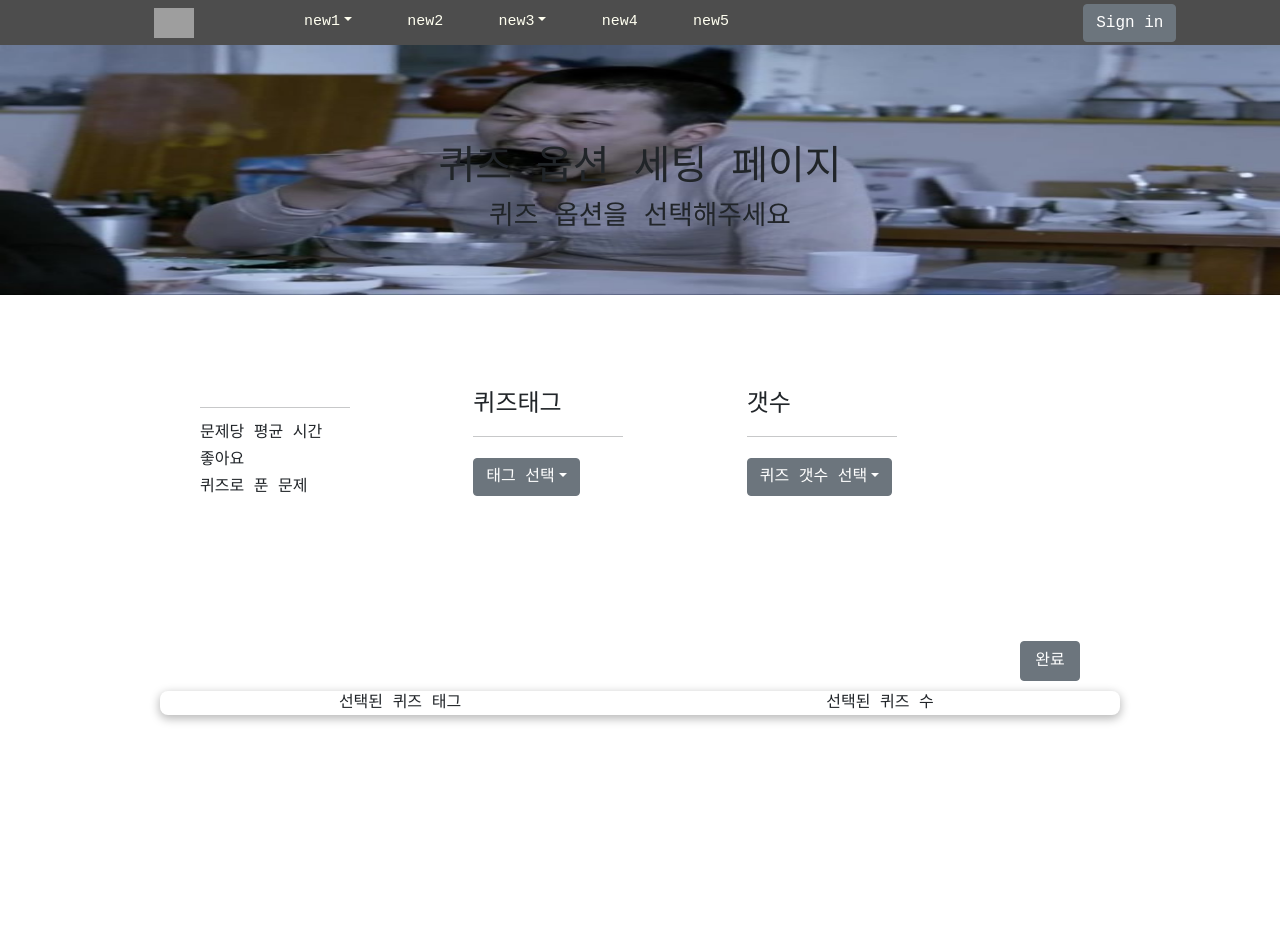
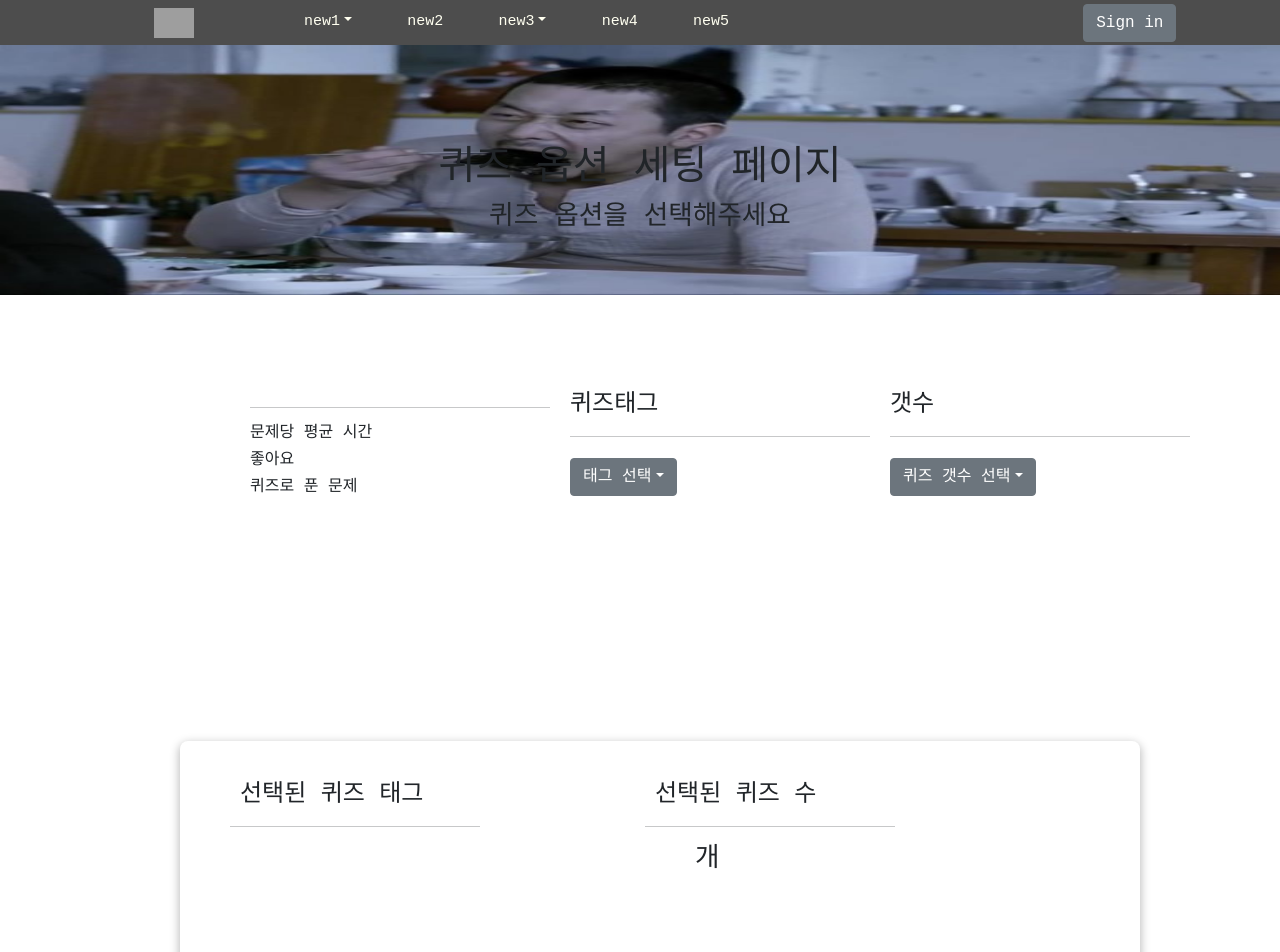
Before and after one commit to dnd-side-project/dnd-5th-10-frontend, a React (Create React App) app: page /SetQuizOptions in a window 1280 px wide. Shown: the top 952 px of the page. Before the commit the page ends 800 px from the top, so only its background shows below. Built offline with nearby package versions, Linux system fonts and the light colour scheme; grey boxes are pictures that could not be loaded.

Commit message:
feat: 퀴즈 옵션 세팅(퀴즈 태그, 퀴즈 수) 값 설정 구현

```diff
--- a/src/components/SetQuizOptions.css
+++ b/src/components/SetQuizOptions.css
@@ -17,8 +17,7 @@
 }
 
 .set-quiz-options-box {
-  /* background-color: blue; */
-  padding-left: 200px;
+  padding-left: 250px;
   padding-right: 200px;
   display: flex;
   width: 100%;
@@ -26,31 +25,71 @@
 }
 
 .set-quiz-options-box > div {
+  padding-right: 20px;
   font-size: 25pt;
   flex: 1;
   text-align: left;
 }
 
 .line {
-  width: 150px;
+  width: 300px;
 }
 
-.quiz-option-btn {
+.select-tag > h6 {
+  font-size: 4pt;
+}
+
+.quiz-start-btn {
   height: 40px;
-  width: 60px;
+  width: 100px;
   float: right;
-  margin-top: 250px;
+  margin-top: 280px;
+  margin-right: 30px;
 }
 
 .quiz-setting-result-box {
   display: flex;
+  margin-left: 180px;
   margin-top: 50px;
-  margin: auto;
+  margin-bottom: 100px;
+  align-content: center;
+
   width: 75%;
+  height: 350px;
   border-radius: 8px;
   box-shadow: 0px 3px 10px 1px rgb(187, 187, 187);
 }
 
 .quiz-setting-result-box > div {
+  text-align: left;
   flex: 1;
+  padding-left: 50px;
 }
+
+.quiz-setting-result-box > div > h4 {
+  margin-left: 10px;
+  margin-top: 40px;
+}
+
+.quiz-setting-result-box > div > h1 {
+  position: relative;
+  margin-left: 50px;
+  font-size: 20pt;
+}
+
+.dropdown-menu {
+  height: 150px;
+  overflow-y: scroll;
+}
+
+.two-line {
+  width: 250px;
+  align-items: center;
+}
+.selected-tag-btn {
+  margin: 10px;
+}
+
+.selected-quiz-cnt {
+  font-size: 60px;
+}
--- a/src/components/SetQuizOptions.js
+++ b/src/components/SetQuizOptions.js
@@ -1,16 +1,36 @@
 import 'components/SetQuizOptions.css'
-import Tags from 'components/Tags'
-import { useEffect, useState } from 'react'
+import { useState } from 'react'
 import { Dropdown, DropdownToggle, DropdownMenu, DropdownItem, Button } from 'reactstrap'
 import { withRouter } from 'react-router-dom'
+import tagItems from 'constants/TagItems'
 
 const questionRegisterImg = '/img/questionRegister.jpg'
 
-const SetQuizOptions = (props) => {
+const SetQuizOptions = () => {
   const [tagDropdownOpen, setTagDropdownOpen] = useState(false)
   const [cntDropdownOpen, setCntDropdownOpen] = useState(false)
   const tagToggle = () => setTagDropdownOpen((prevState) => !prevState)
   const cntToggle = () => setCntDropdownOpen((prevState) => !prevState)
+
+  const [selectedQuizTag, setselectedQuizTag] = useState([])
+  const [selectedQuizCnt, setSelectedQuizCnt] = useState(null)
+
+  const selectedTag = (e) => {
+    setselectedQuizTag(selectedQuizTag.concat(e.target.id))
+  }
+
+  const deselectedTag = (e) => {
+    setselectedQuizTag(selectedQuizTag.filter((element) => element !== e.target.id))
+  }
+
+  const selectedCnt = (e) => {
+    setSelectedQuizCnt(e.target.id)
+  }
+  // 최대 문제 선택 갯수
+  const quizCnt = new Array(30).fill().map((cnt, i) => {
+    return i
+  })
+  const quizMinToMax = quizCnt.slice(4, 30)
 
   return (
     <div className="set-quiz-options">
@@ -32,26 +52,54 @@ const SetQuizOptions = (props) => {
           <hr className="line" />
           <Dropdown isOpen={tagDropdownOpen} toggle={tagToggle}>
             <DropdownToggle caret>태그 선택</DropdownToggle>
-            <DropdownMenu>
-              <DropdownItem text></DropdownItem>
+            <DropdownMenu className="dropdown-menu">
+              {tagItems.map((tagItem, i) => {
+                return (
+                  <DropdownItem key={i} onClick={selectedTag} id={tagItem.name}>
+                    {tagItem.name}
+                  </DropdownItem>
+                )
+              })}
             </DropdownMenu>
           </Dropdown>
         </div>
+        {console.log(selectedQuizTag)}
         <div className="select-quiz-count">
           <h4>갯수</h4>
           <hr className="line" />
           <Dropdown isOpen={cntDropdownOpen} toggle={cntToggle}>
             <DropdownToggle caret>퀴즈 갯수 선택</DropdownToggle>
-            <DropdownMenu>
-              <DropdownItem text></DropdownItem>
+            <DropdownMenu className="dropdown-menu">
+              {quizMinToMax.map((cnt, i) => {
+                return (
+                  <DropdownItem key={i} onClick={selectedCnt} id={cnt + 1}>
+                    {cnt + 1}
+                  </DropdownItem>
+                )
+              })}
             </DropdownMenu>
           </Dropdown>
         </div>
-        <Button className="quiz-option-btn">완료</Button>
+        {console.log(selectedQuizCnt)}
       </div>
       <div className="quiz-setting-result-box">
-        <div>선택된 퀴즈 태그</div>
-        <div>선택된 퀴즈 수</div>
+        <div>
+          <h4>선택된 퀴즈 태그</h4>
+          <hr className="two-line" />
+          {selectedQuizTag.map((selectedTag, i) => {
+            return (
+              <Button className="selected-tag-btn" key={i} id={selectedTag} onClick={deselectedTag}>
+                {selectedTag} X
+              </Button>
+            )
+          })}
+        </div>
+        <div>
+          <h4>선택된 퀴즈 수</h4>
+          <hr className="two-line" />
+          <h1>{selectedQuizCnt} 개</h1>
+        </div>
+        <Button className="quiz-start-btn">시작하기</Button>
       </div>
     </div>
   )
```
